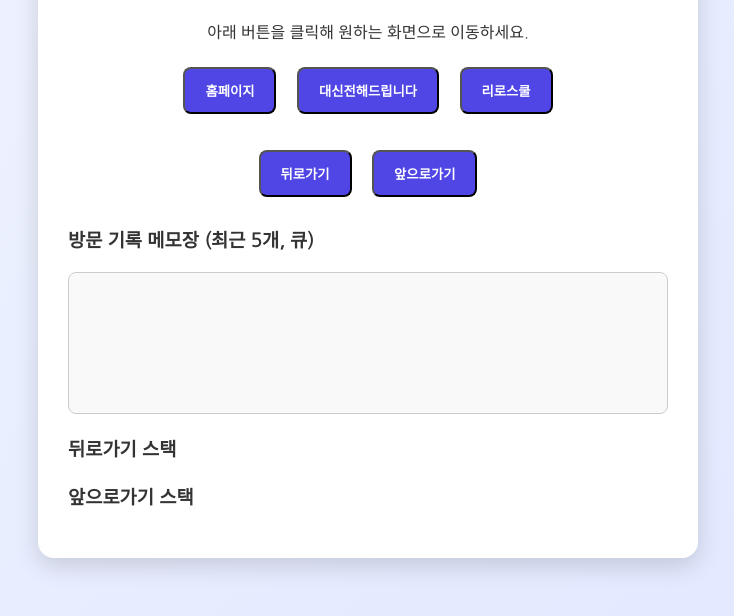
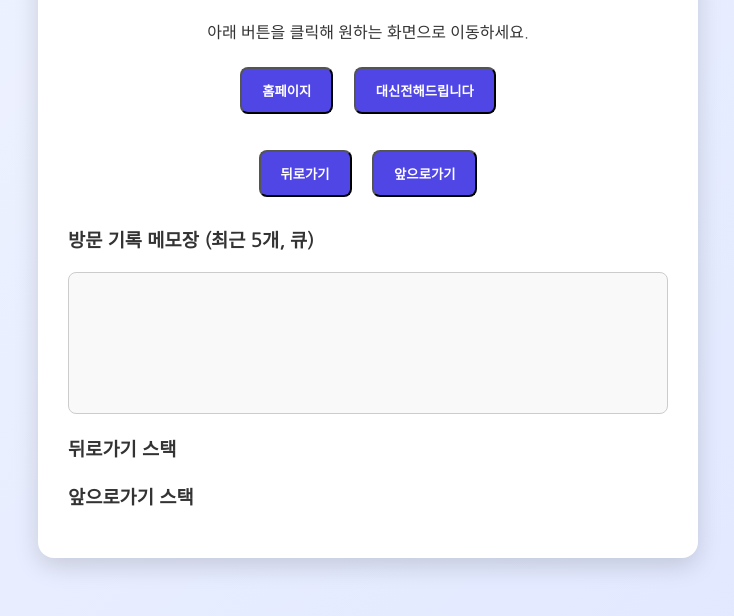
Before and after one commit to Park-Hyeon/gyeseongsite, a plain HTML site: page index.html in a window 1280 px wide. Shown: the part 140-756 px from the top of the page, without its empty margins (272-1006 px from the left). Drawn offline with Linux system fonts and the light colour scheme.

Commit message:
Add files via upload

```diff
--- a/index.html
+++ b/index.html
@@ -143,8 +143,7 @@
         pageDiv.innerHTML = `<p>아래 버튼을 클릭해 원하는 화면으로 이동하세요.</p>
           <div>
             <button class="btn" onclick="navigateTo('계성고등학교 홈페이지', 'https://gyeseong.sen.hs.kr/')">홈페이지</button>
-            <button class="btn" onclick="navigateTo('계성고 대신전해드립니다', 'https://l.instagram.com/?u=http%3A%2F%2Fasked.kr%2Fgyeseong_ask%3Ffbclid%3DPAZXh0bgNhZW0CMTEAAaeIfdxxy7mp82jIMyG1qOOFDhA5sakOvvi08e6mERws-Oe2xt3yet_ZNOAm1w_aem_8OFhQddX-AUEp5KftvGaVA&e=AT0x-7fCdrkaD_xouVU4QVLvJeZSxaw4X6WVkI-b8_B57XElqj3FbsiJvy86GxadO5hJs8BvXxK6WmjKLxkCjMoHbIYIpfNN52xCY0M')">대신전해드립니다</button>
-            <button class="btn" onclick="navigateTo('계성고 리로스쿨', 'https://gyeseong.riroschool.kr/')">리로스쿨</button>
+            <button class="btn" onclick="navigateTo('계성고 대신전해드립니다', 'http://asked.kr/gyeseong_ask')">대신전해드립니다</button>
           </div>`;
       } else {
         pageDiv.innerHTML = `<h2>${currentPage.name}</h2>
```
